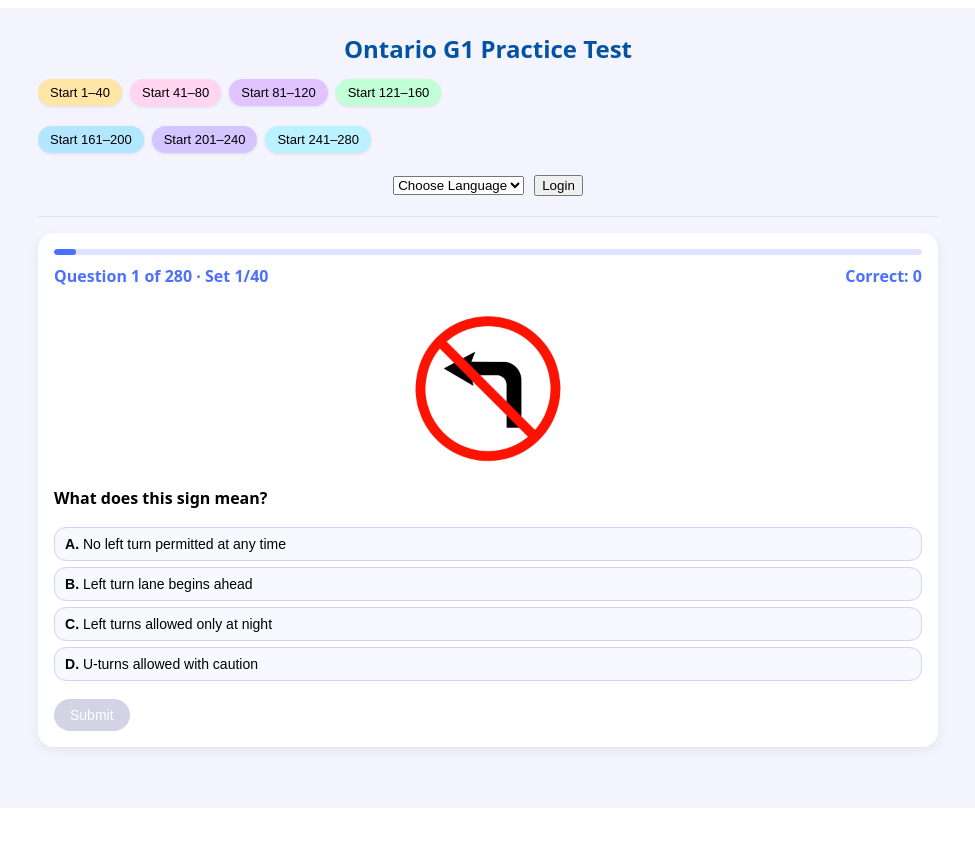
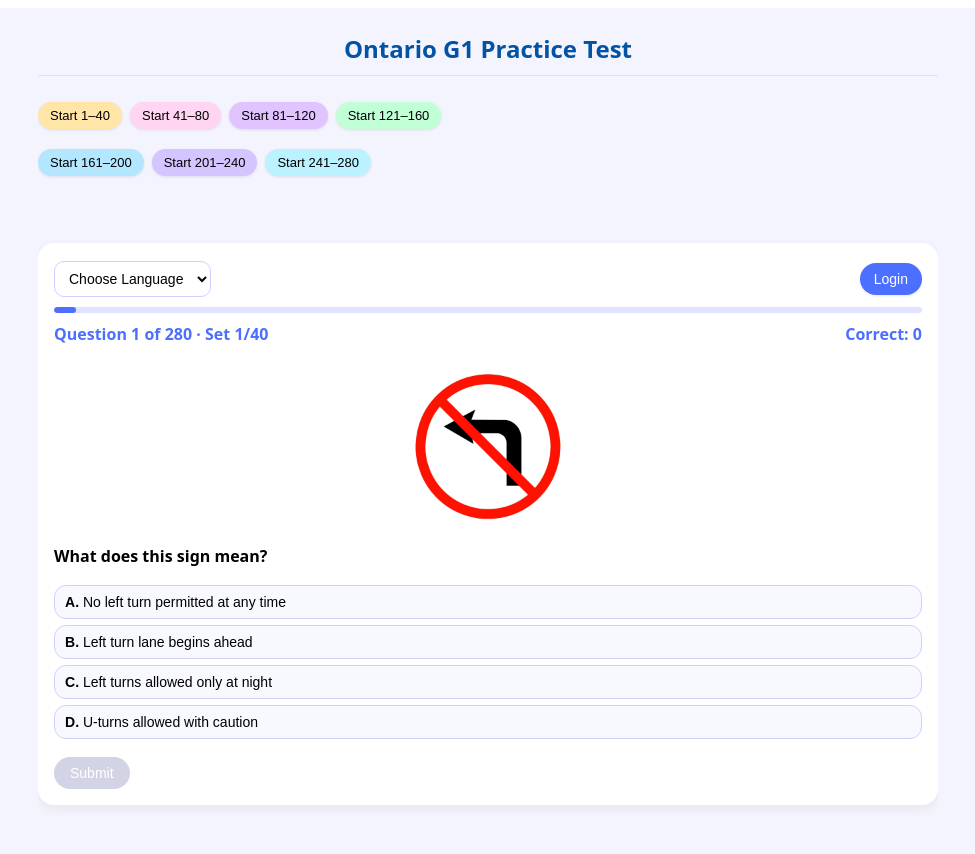
Before and after one commit to Aurelian2025/prep-test-g1, a Next.js app: page / in a window 1280 px wide. Shown: the top 854 px of the page, without its empty margins (152-1127 px from the left). Before the commit the page ends 816 px from the top, so only its background shows below. Built offline with nearby package versions, Linux system fonts and the light colour scheme.

Commit message:
Implement two-scroll layout and refactor button rendering
Added a two-scroll layout for improved UI organization, separating the start buttons and Q&A section. Refactored button rendering and language selection for better readability.

```diff
--- a/pages/index.js
+++ b/pages/index.js
@@ -39,6 +39,24 @@ const styles = {
     whiteSpace: "nowrap",
   },
 
+  // Two-scroll layout
+  splitWrap: {
+    display: "grid",
+    gridTemplateColumns: "1fr",
+    gap: 12,
+    height: "calc(100vh - 32px)", // viewport minus container vertical padding-ish
+  },
+  topScroll: {
+    overflowY: "auto",
+    WebkitOverflowScrolling: "touch",
+    paddingBottom: 2,
+  },
+  qaScroll: {
+    overflowY: "auto",
+    WebkitOverflowScrolling: "touch",
+    paddingBottom: 20,
+  },
+
   scrollRow: {
     display: "flex",
     gap: 8,
@@ -55,6 +73,33 @@ const styles = {
     marginTop: 6,
     flexWrap: "wrap",
   },
+  qaTopRow: {
+    display: "flex",
+    gap: 10,
+    justifyContent: "space-between",
+    alignItems: "center",
+    flexWrap: "wrap",
+    padding: "2px 0 10px",
+  },
+  langSelect: {
+    padding: "8px 10px",
+    borderRadius: 10,
+    border: "1px solid #d0d0ff",
+    background: "#fff",
+    fontSize: 14,
+  },
+  smallBtn: {
+    border: "none",
+    borderRadius: 999,
+    padding: "8px 14px",
+    fontSize: 14,
+    cursor: "pointer",
+    background: "#4c6fff",
+    color: "#fff",
+    boxShadow: "0 1px 3px rgba(0,0,0,0.1)",
+    whiteSpace: "nowrap",
+  },
+
   btn: {
     border: "none",
     borderRadius: 999,
@@ -230,7 +275,8 @@ function normalizeQuestion(raw) {
     raw?.CorrectIndex ??
     raw?.AnswerIndex;
 
-  const correctLetter = raw?.correct ?? raw?.Correct ?? raw?.answer ?? raw?.Answer;
+  const correctLetter =
+    raw?.correct ?? raw?.Correct ?? raw?.answer ?? raw?.Answer;
   if (
     (correctIndex === undefined || correctIndex === null) &&
     typeof correctLetter === "string"
@@ -246,7 +292,8 @@ function normalizeQuestion(raw) {
     (correctIndex === undefined || correctIndex === null) &&
     typeof correctLetter === "number"
   ) {
-    if (correctLetter >= 1 && correctLetter <= 4) correctIndex = correctLetter - 1;
+    if (correctLetter >= 1 && correctLetter <= 4)
+      correctIndex = correctLetter - 1;
     if (correctLetter >= 0 && correctLetter <= 3) correctIndex = correctLetter;
   }
 
@@ -397,9 +444,11 @@ export default function PrepTestG1() {
 
   useEffect(() => {
     supabase.auth.getUser().then(({ data }) => setUser(data.user ?? null));
-    const { data: authListener } = supabase.auth.onAuthStateChange((_event, session) => {
+    const { data: authListener } = supabase.auth.onAuthStateChange(
+      (_event, session) => {
         setUser(session?.user ?? null);
-    });
+      }
+    );
     return () => authListener.subscription.unsubscribe();
   }, [supabase]);
 
@@ -629,40 +678,60 @@ export default function PrepTestG1() {
   const start201 = () => startByIndex(200, 239, 200);
   const start241 = () => startByIndex(240, 279, 240);
 
-  const renderButtons = () => (
+  const renderStartButtons = () => (
     <>
       {/* ROW 1 */}
       <div style={styles.scrollRow}>
         <button onClick={start1} style={{ ...styles.btn, background: "#ffe6a7" }}>
           Start 1–40
         </button>
-        <button onClick={start41} style={{ ...styles.btn, background: "#ffd5f2" }}>
+        <button
+          onClick={start41}
+          style={{ ...styles.btn, background: "#ffd5f2" }}
+        >
           Start 41–80
         </button>
-        <button onClick={start81} style={{ ...styles.btn, background: "#e0c3ff" }}>
+        <button
+          onClick={start81}
+          style={{ ...styles.btn, background: "#e0c3ff" }}
+        >
           Start 81–120
         </button>
-        <button onClick={start121} style={{ ...styles.btn, background: "#c1ffd7" }}>
+        <button
+          onClick={start121}
+          style={{ ...styles.btn, background: "#c1ffd7" }}
+        >
           Start 121–160
         </button>
       </div>
 
       {/* ROW 2 */}
       <div style={styles.scrollRow}>
-        <button onClick={start161} style={{ ...styles.btn, background: "#b3e6ff" }}>
+        <button
+          onClick={start161}
+          style={{ ...styles.btn, background: "#b3e6ff" }}
+        >
           Start 161–200
         </button>
-        <button onClick={start201} style={{ ...styles.btn, background: "#d4c4ff" }}>
+        <button
+          onClick={start201}
+          style={{ ...styles.btn, background: "#d4c4ff" }}
+        >
           Start 201–240
         </button>
-        <button onClick={start241} style={{ ...styles.btn, background: "#baf2ff" }}>
+        <button
+          onClick={start241}
+          style={{ ...styles.btn, background: "#baf2ff" }}
+        >
           Start 241–280
         </button>
       </div>
+    </>
+  );
 
-      {/* ROW 3 */}
-      <div style={styles.centerRow}>
-        <select value={lang} onChange={handleLangChange}>
+  const renderLangAndAuth = () => (
+    <div style={styles.qaTopRow}>
+      <select value={lang} onChange={handleLangChange} style={styles.langSelect}>
         <option value="" disabled>
           Choose Language
         </option>
@@ -674,14 +743,18 @@ export default function PrepTestG1() {
       </select>
 
       {isFull ? (
-          <button onClick={handleLogout}>Sign out</button>
+        <button style={styles.smallBtn} onClick={handleLogout}>
+          Sign out
+        </button>
       ) : (
-          <button onClick={() => (window.location.href = "/login?next=/subscribe")}>
+        <button
+          style={styles.smallBtn}
+          onClick={() => (window.location.href = "/login?next=/subscribe")}
+        >
           Login
         </button>
       )}
     </div>
-    </>
   );
 
   /* =========================
@@ -728,10 +801,17 @@ export default function PrepTestG1() {
         <div style={styles.container}>
           <div style={styles.header}>
             <h1 style={styles.title}>Ontario G1 Practice Test</h1>
-            {renderButtons()}
           </div>
+
+          <div style={styles.splitWrap}>
+            <div style={styles.topScroll}>{renderStartButtons()}</div>
+
+            <div style={styles.qaScroll}>
               <div style={styles.card}>
+                {renderLangAndAuth()}
                 <p>Loading questions…</p>
+              </div>
+            </div>
           </div>
         </div>
       </div>
@@ -761,17 +841,28 @@ export default function PrepTestG1() {
       <div style={styles.container}>
         <div style={styles.header}>
           <h1 style={styles.title}>Ontario G1 Practice Test</h1>
-          {renderButtons()}
         </div>
 
+        {/* Split into two independently scrollable areas:
+            - Top: the 7 start buttons
+            - Bottom: Q&A card */}
+        <div style={styles.splitWrap}>
+          <div style={styles.topScroll}>{renderStartButtons()}</div>
+
+          <div style={styles.qaScroll}>
             <div style={styles.card}>
+              {/* 1) Moved Choose Language + Login/Sign out into Q&A card,
+                    right above progress */}
+              {renderLangAndAuth()}
+
               <div style={styles.progressOuter}>
                 <div style={{ ...styles.progressInner, width: `${pct}%` }} />
               </div>
 
               <div style={styles.metaRow}>
                 <span>
-              Question {globalNumber} of {totalGlobal} · Set {inSet}/{inSetTotal}
+                  Question {globalNumber} of {totalGlobal} · Set {inSet}/
+                  {inSetTotal}
                 </span>
                 <span>Correct: {correctCount}</span>
               </div>
@@ -790,7 +881,12 @@ export default function PrepTestG1() {
                   {q?.choices?.map((c, idx) => (
                     <li key={idx}>
                       <button
-                    style={styles.choiceBtn(idx, picked, q.correctIndex, done)}
+                        style={styles.choiceBtn(
+                          idx,
+                          picked,
+                          q.correctIndex,
+                          done
+                        )}
                         onClick={() => !done && setPicked(idx)}
                       >
                         <strong>{String.fromCharCode(65 + idx)}.</strong> {c}
@@ -819,5 +915,7 @@ export default function PrepTestG1() {
             </div>
           </div>
         </div>
+      </div>
+    </div>
   );
 }
```
Lines whose indentation alone changed are shown as unchanged.
